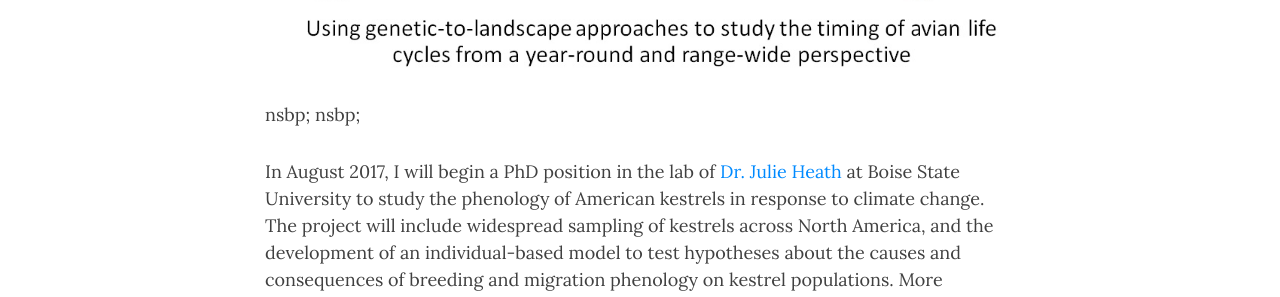
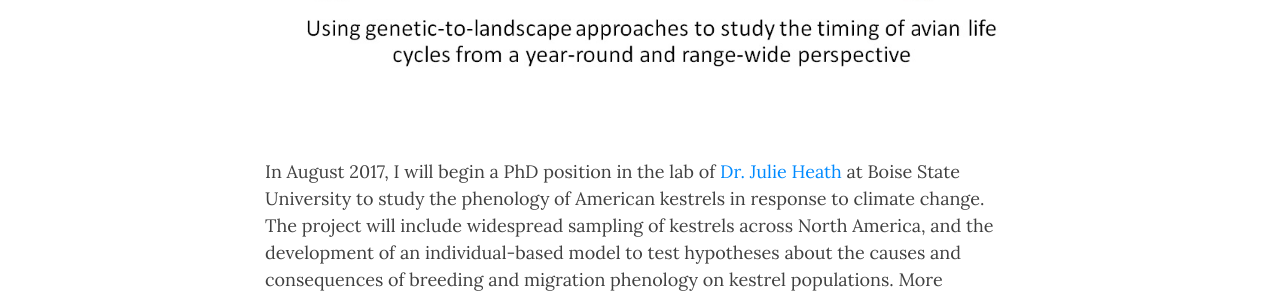
Before and after one commit to jaymwin/jaymwin.github.io, a Jekyll site: the page built from amke_project.md, in a window 1280 px wide and 1054 px high. Shown: the part 363-660 px from the top of the window. Built offline with Jekyll 4.4.1, drawn with Linux system fonts in a browser that asks for light colours; nearby versions of some CDN libraries.

Commit message:
Update amke_project.md

```diff
--- a/amke_project.md
+++ b/amke_project.md
@@ -6,8 +6,8 @@ subtitle: "American Kestrel Full Cycle Phenology"
 
 ![AMKE project logo](/img/kestrel_logo.jpg)
 
-nsbp;
-nsbp;
+&nbsp;
+&nbsp;
 
 In August 2017, I will begin a PhD position in the lab of [Dr. Julie Heath](https://biology.boisestate.edu/gcebirds/) at Boise State University to study the phenology of American kestrels in response to climate change. The project will include widespread sampling of kestrels across North America, and the development of an individual-based model to test hypotheses about the causes and consequences of breeding and migration phenology on kestrel populations. More information to come!
 
```
